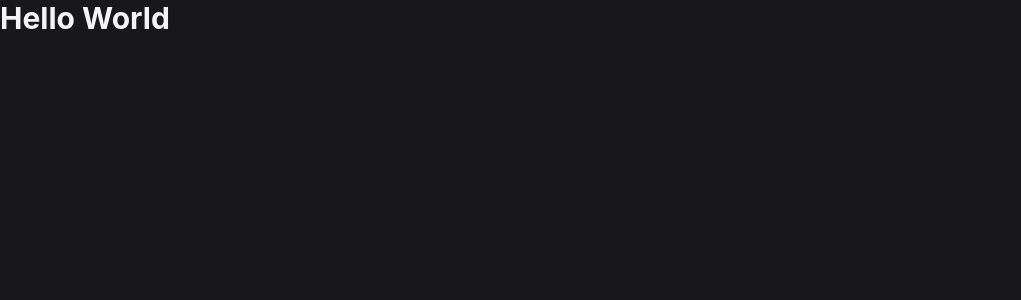
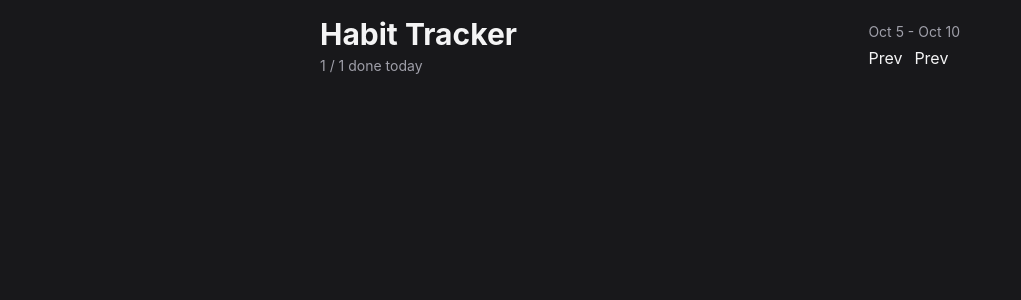
Before and after one commit to cedd15/habit-tracker-react, a React (Vite) app: page / in a window 1280 px wide. Shown: the top 300 px of the page, without its empty margins (0-1021 px from the left). Built offline with nearby package versions, Linux system fonts and the light colour scheme.

Commit message:
Added initial components

```diff
--- a/src/App.tsx
+++ b/src/App.tsx
@@ -1,3 +1,28 @@
+import { Button } from "./components/Button"
+
 export default function App() {
-  return <h1 className="text-3xl font-bold">Hello World</h1>
+  return (
+    <div className="max-w-2xl mx-auto p-4 flex flex-col gap-4">
+      <Header></Header>
+    </div>
+  )
 }
+
+function Header() {
+  return (
+    <header className="flex items-center justify-between">
+      <div className="flex flex-col gap-1">
+        <h1 className="text-3xl font-bold">Habit Tracker</h1>
+        <span className="text-zinc-400 text-sm">1 / 1 done today</span>
+      </div>
+
+      <div className="flex flex-col gap-1">
+        <span className="text-zinc-400 text-sm"> Oct 5 - Oct 10</span>
+        <div className="flex items-center gap-3">
+          <Button></Button>
+          <Button></Button>
+        </div>
+      </div>
+    </header>
+  )
+}
--- /dev/null
+++ b/src/components/Button.tsx
@@ -0,0 +1,3 @@
+export function Button() {
+    return <button>Prev</button>
+}
```
